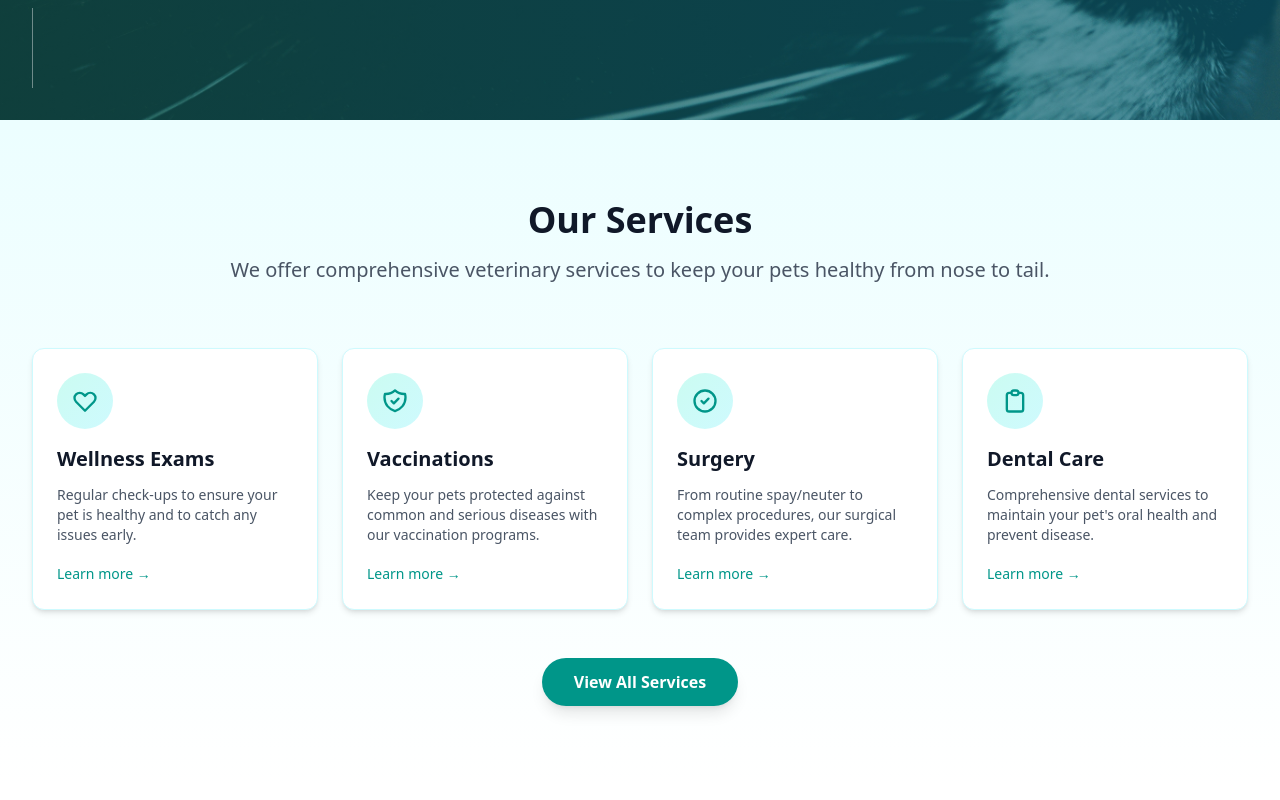
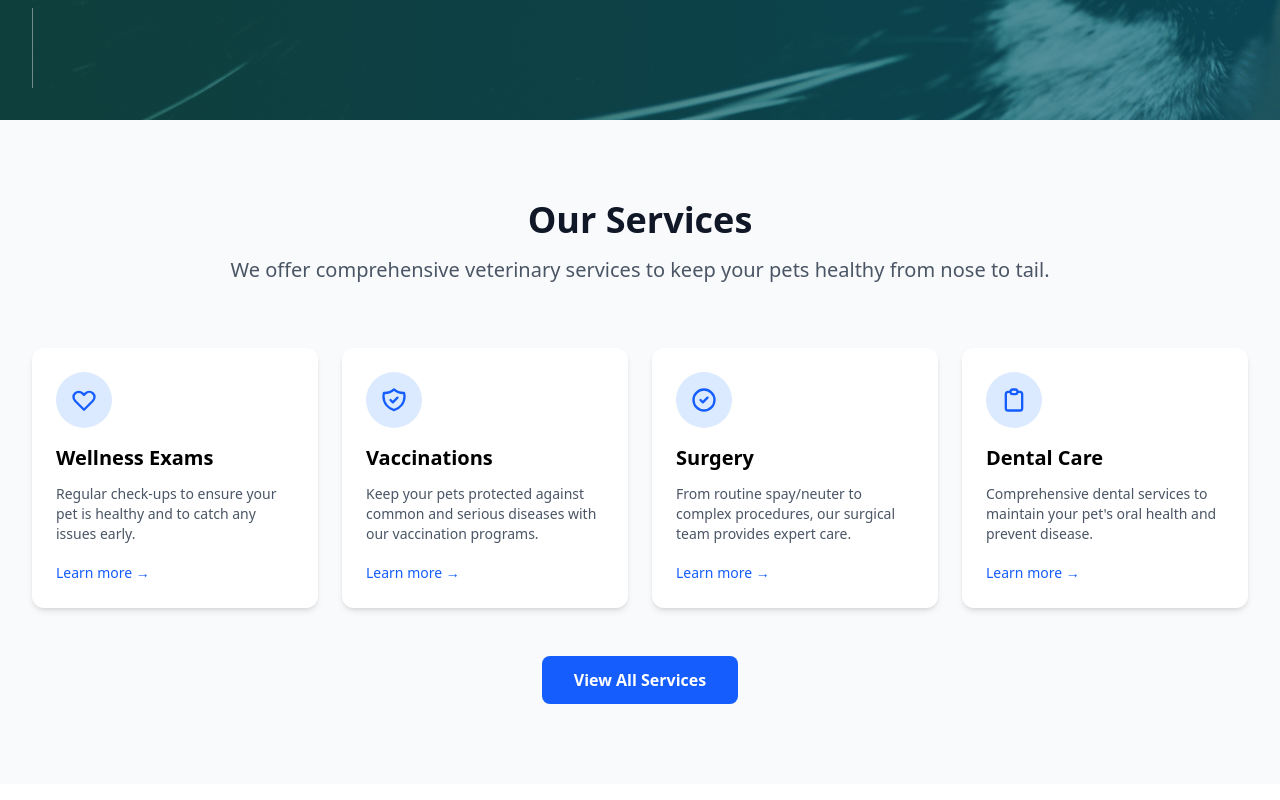
Before and after one commit to ngkhacduy74/Pettopia-Fe, a Next.js app in the folder pettopia-fe/: page /home in a window 1280 px wide. Shown: the part 680-1480 px from the top of the page. Built offline with nearby package versions, Linux system fonts and the light colour scheme.

Commit message:
animation cho service, thêm logo

```diff
--- a/pettopia-fe/package.json
+++ b/pettopia-fe/package.json
@@ -8,6 +8,7 @@
     "start": "next start"
   },
   "dependencies": {
+    "framer-motion": "^12.23.22",
     "next": "15.5.4",
     "react": "19.1.0",
     "react-dom": "19.1.0"
--- a/pettopia-fe/src/app/home/page.tsx
+++ b/pettopia-fe/src/app/home/page.tsx
@@ -2,10 +2,13 @@
 
 import { useState, useEffect } from 'react';
 import Link from 'next/link';
+import { motion, useInView } from 'framer-motion';
+import { useRef } from 'react';
 
 export default function Home() {
   const [scrolled, setScrolled] = useState(false);
-
+  const servicesRef = useRef(null);
+  const isInView = useInView(servicesRef, { once: true, amount: 0.3 });
   useEffect(() => {
     const handleScroll = () => {
       setScrolled(window.scrollY > 50);
@@ -29,28 +32,8 @@ export default function Home() {
           <div className="flex justify-between items-center h-16">
             <div className="flex items-center">
                 <Link href="/" className="flex items-center">
-                <svg
-                  className={`w-8 h-8 mr-3 transition-colors ${
-                    scrolled ? 'text-teal-600' : 'text-white'
-                  }`}
-                  fill="none"
-                  stroke="currentColor"
-                  viewBox="0 0 24 24"
-                >
-                  <path
-                    strokeLinecap="round"
-                    strokeLinejoin="round"
-                    strokeWidth={2}
-                    d="M12 8v13m0-13V6a2 2 0 112 2h-2zm0 0V5.5A2.5 2.5 0 109.5 8H12zm-7 4h14M5 12a2 2 0 110-4h14a2 2 0 110 4M5 12v7a2 2 0 002 2h10a2 2 0 002-2v-7"
-                  />
-                </svg>
-                <span
-                  className={`text-xl font-semibold transition-colors ${
-                    scrolled ? 'text-gray-900' : 'text-white'
-                  }`}
-                >
-                  Pettopia
-                </span>
+                <img src="/sampleimg/logo.png" alt="Logo" className="h-12 mr-3" />
+                  <span className="text-xl font-semibold text-white">Pettopia</span>
                 </Link>
             </div>
 
@@ -180,151 +163,124 @@ export default function Home() {
       </section>
 
       {/* Services Section */}
-      <section className="py-20 bg-gradient-to-b from-cyan-50 to-white">
+      <section ref={servicesRef} className="py-20 bg-gray-50">
         <div className="max-w-7xl mx-auto px-4 sm:px-6 lg:px-8">
           <div className="text-center mb-16">
-            <h2 className="text-4xl font-bold text-gray-900 mb-4">
-              Our Services
-            </h2>
-            <p className="text-xl text-gray-600">
-              We offer comprehensive veterinary services to keep your pets
-              healthy from nose to tail.
-            </p>
+            <h2 className="text-4xl font-bold text-gray-900 mb-4">Our Services</h2>
+            <p className="text-xl text-gray-600">We offer comprehensive veterinary services to keep your pets healthy from nose to tail.</p>
           </div>
 
-          <div className="grid md:grid-cols-4 gap-6">
-            <div className="bg-white rounded-xl p-6 shadow-md hover:shadow-xl transition border border-cyan-100">
-              <div className="w-14 h-14 bg-gradient-to-br from-teal-100 to-cyan-100 rounded-full flex items-center justify-center mb-4">
-                <svg
-                  className="w-7 h-7 text-teal-600"
-                  fill="none"
-                  stroke="currentColor"
-                  viewBox="0 0 24 24"
+          <div className="grid md:grid-cols-4 gap-6 relative">
+            {/* Service 1 - Wellness Exams */}
+            <div className="bg-white rounded-xl p-6 shadow-md hover:shadow-xl transition">
+              <motion.div
+                initial={{ x: -600, y: -200 }}
+                animate={isInView ? { x: 0, y: 0 } : { x: -600, y: -200 }}
+                transition={{ duration: 0.8, delay: 0.1, type: "spring", stiffness: 60 }}
+                className="w-14 h-14 bg-blue-100 rounded-full flex items-center justify-center mb-4"
               >
-                  <path
-                    strokeLinecap="round"
-                    strokeLinejoin="round"
-                    strokeWidth={2}
-                    d="M4.318 6.318a4.5 4.5 0 000 6.364L12 20.364l7.682-7.682a4.5 4.5 0 00-6.364-6.364L12 7.636l-1.318-1.318a4.5 4.5 0 00-6.364 0z"
-                  />
+                <svg className="w-7 h-7 text-blue-600" fill="none" stroke="currentColor" viewBox="0 0 24 24">
+                  <path strokeLinecap="round" strokeLinejoin="round" strokeWidth={2} d="M4.318 6.318a4.5 4.5 0 000 6.364L12 20.364l7.682-7.682a4.5 4.5 0 00-6.364-6.364L12 7.636l-1.318-1.318a4.5 4.5 0 00-6.364 0z" />
                 </svg>
-              </div>
-              <h3 className="text-xl font-semibold mb-3 text-gray-900">
-                Wellness Exams
-              </h3>
-              <p className="text-gray-600 text-sm mb-4">
-                Regular check-ups to ensure your pet is healthy and to catch any
-                issues early.
-              </p>
-              <Link
-                href="/services/wellness"
-                className="text-teal-600 text-sm font-medium hover:text-teal-700 inline-flex items-center"
+              </motion.div>
+              <motion.div
+                initial={{ opacity: 0 }}
+                animate={isInView ? { opacity: 1 } : { opacity: 0 }}
+                transition={{ delay: 0.9 }}
               >
+                <h3 className="text-xl font-semibold mb-3">Wellness Exams</h3>
+                <p className="text-gray-600 text-sm mb-4">Regular check-ups to ensure your pet is healthy and to catch any issues early.</p>
+                <Link href="/services/wellness" className="text-blue-600 text-sm font-medium hover:text-blue-700 inline-flex items-center">
                   Learn more →
                 </Link>
+              </motion.div>
             </div>
 
-            <div className="bg-white rounded-xl p-6 shadow-md hover:shadow-xl transition border border-cyan-100">
-              <div className="w-14 h-14 bg-gradient-to-br from-teal-100 to-cyan-100 rounded-full flex items-center justify-center mb-4">
-                <svg
-                  className="w-7 h-7 text-teal-600"
-                  fill="none"
-                  stroke="currentColor"
-                  viewBox="0 0 24 24"
+            {/* Service 2 - Vaccinations */}
+            <div className="bg-white rounded-xl p-6 shadow-md hover:shadow-xl transition">
+              <motion.div
+                initial={{ x: -400, y: -200 }}
+                animate={isInView ? { x: 0, y: 0 } : { x: -400, y: -200 }}
+                transition={{ duration: 0.8, delay: 0.2, type: "spring", stiffness: 60 }}
+                className="w-14 h-14 bg-blue-100 rounded-full flex items-center justify-center mb-4"
               >
-                  <path
-                    strokeLinecap="round"
-                    strokeLinejoin="round"
-                    strokeWidth={2}
-                    d="M9 12l2 2 4-4m5.618-4.016A11.955 11.955 0 0112 2.944a11.955 11.955 0 01-8.618 3.04A12.02 12.02 0 003 9c0 5.591 3.824 10.29 9 11.622 5.176-1.332 9-6.03 9-11.622 0-1.042-.133-2.052-.382-3.016z"
-                  />
+                <svg className="w-7 h-7 text-blue-600" fill="none" stroke="currentColor" viewBox="0 0 24 24">
+                  <path strokeLinecap="round" strokeLinejoin="round" strokeWidth={2} d="M9 12l2 2 4-4m5.618-4.016A11.955 11.955 0 0112 2.944a11.955 11.955 0 01-8.618 3.04A12.02 12.02 0 003 9c0 5.591 3.824 10.29 9 11.622 5.176-1.332 9-6.03 9-11.622 0-1.042-.133-2.052-.382-3.016z" />
                 </svg>
-              </div>
-              <h3 className="text-xl font-semibold mb-3 text-gray-900">
-                Vaccinations
-              </h3>
-              <p className="text-gray-600 text-sm mb-4">
-                Keep your pets protected against common and serious diseases with
-                our vaccination programs.
-              </p>
-              <Link
-                href="/services/vaccinations"
-                className="text-teal-600 text-sm font-medium hover:text-teal-700 inline-flex items-center"
+              </motion.div>
+              <motion.div
+                initial={{ opacity: 0 }}
+                animate={isInView ? { opacity: 1 } : { opacity: 0 }}
+                transition={{ delay: 1.0 }}
               >
+                <h3 className="text-xl font-semibold mb-3">Vaccinations</h3>
+                <p className="text-gray-600 text-sm mb-4">Keep your pets protected against common and serious diseases with our vaccination programs.</p>
+                <Link href="/services/vaccinations" className="text-blue-600 text-sm font-medium hover:text-blue-700 inline-flex items-center">
                   Learn more →
                 </Link>
+              </motion.div>
             </div>
 
-            <div className="bg-white rounded-xl p-6 shadow-md hover:shadow-xl transition border border-cyan-100">
-              <div className="w-14 h-14 bg-gradient-to-br from-teal-100 to-cyan-100 rounded-full flex items-center justify-center mb-4">
-                <svg
-                  className="w-7 h-7 text-teal-600"
-                  fill="none"
-                  stroke="currentColor"
-                  viewBox="0 0 24 24"
+            {/* Service 3 - Surgery */}
+            <div className="bg-white rounded-xl p-6 shadow-md hover:shadow-xl transition">
+              <motion.div
+                initial={{ x: 400, y: -200 }}
+                animate={isInView ? { x: 0, y: 0 } : { x: 400, y: -200 }}
+                transition={{ duration: 0.8, delay: 0.3, type: "spring", stiffness: 60 }}
+                className="w-14 h-14 bg-blue-100 rounded-full flex items-center justify-center mb-4"
               >
-                  <path
-                    strokeLinecap="round"
-                    strokeLinejoin="round"
-                    strokeWidth={2}
-                    d="M9 12l2 2 4-4m6 2a9 9 0 11-18 0 9 9 0 0118 0z"
-                  />
+                <svg className="w-7 h-7 text-blue-600" fill="none" stroke="currentColor" viewBox="0 0 24 24">
+                  <path strokeLinecap="round" strokeLinejoin="round" strokeWidth={2} d="M9 12l2 2 4-4m6 2a9 9 0 11-18 0 9 9 0 0118 0z" />
                 </svg>
-              </div>
-              <h3 className="text-xl font-semibold mb-3 text-gray-900">
-                Surgery
-              </h3>
-              <p className="text-gray-600 text-sm mb-4">
-                From routine spay/neuter to complex procedures, our surgical team
-                provides expert care.
-              </p>
-              <Link
-                href="/services/surgery"
-                className="text-teal-600 text-sm font-medium hover:text-teal-700 inline-flex items-center"
+              </motion.div>
+              <motion.div
+                initial={{ opacity: 0 }}
+                animate={isInView ? { opacity: 1 } : { opacity: 0 }}
+                transition={{ delay: 1.1 }}
               >
+                <h3 className="text-xl font-semibold mb-3">Surgery</h3>
+                <p className="text-gray-600 text-sm mb-4">From routine spay/neuter to complex procedures, our surgical team provides expert care.</p>
+                <Link href="/services/surgery" className="text-blue-600 text-sm font-medium hover:text-blue-700 inline-flex items-center">
                   Learn more →
                 </Link>
+              </motion.div>
             </div>
 
-            <div className="bg-white rounded-xl p-6 shadow-md hover:shadow-xl transition border border-cyan-100">
-              <div className="w-14 h-14 bg-gradient-to-br from-teal-100 to-cyan-100 rounded-full flex items-center justify-center mb-4">
-                <svg
-                  className="w-7 h-7 text-teal-600"
-                  fill="none"
-                  stroke="currentColor"
-                  viewBox="0 0 24 24"
+            {/* Service 4 - Dental Care */}
+            <div className="bg-white rounded-xl p-6 shadow-md hover:shadow-xl transition">
+              <motion.div
+                initial={{ x: 600, y: -200 }}
+                animate={isInView ? { x: 0, y: 0 } : { x: 600, y: -200 }}
+                transition={{ duration: 0.8, delay: 0.4, type: "spring", stiffness: 60 }}
+                className="w-14 h-14 bg-blue-100 rounded-full flex items-center justify-center mb-4"
               >
-                  <path
-                    strokeLinecap="round"
-                    strokeLinejoin="round"
-                    strokeWidth={2}
-                    d="M9 5H7a2 2 0 00-2 2v12a2 2 0 002 2h10a2 2 0 002-2V7a2 2 0 00-2-2h-2M9 5a2 2 0 002 2h2a2 2 0 002-2M9 5a2 2 0 012-2h2a2 2 0 012 2"
-                  />
+                <svg className="w-7 h-7 text-blue-600" fill="none" stroke="currentColor" viewBox="0 0 24 24">
+                  <path strokeLinecap="round" strokeLinejoin="round" strokeWidth={2} d="M9 5H7a2 2 0 00-2 2v12a2 2 0 002 2h10a2 2 0 002-2V7a2 2 0 00-2-2h-2M9 5a2 2 0 002 2h2a2 2 0 002-2M9 5a2 2 0 012-2h2a2 2 0 012 2" />
                 </svg>
-              </div>
-              <h3 className="text-xl font-semibold mb-3 text-gray-900">
-                Dental Care
-              </h3>
-              <p className="text-gray-600 text-sm mb-4">
-                Comprehensive dental services to maintain your pet's oral health
-                and prevent disease.
-              </p>
-              <Link
-                href="/services/dental"
-                className="text-teal-600 text-sm font-medium hover:text-teal-700 inline-flex items-center"
+              </motion.div>
+              <motion.div
+                initial={{ opacity: 0 }}
+                animate={isInView ? { opacity: 1 } : { opacity: 0 }}
+                transition={{ delay: 1.2 }}
               >
+                <h3 className="text-xl font-semibold mb-3">Dental Care</h3>
+                <p className="text-gray-600 text-sm mb-4">Comprehensive dental services to maintain your pet's oral health and prevent disease.</p>
+                <Link href="/services/dental" className="text-blue-600 text-sm font-medium hover:text-blue-700 inline-flex items-center">
                   Learn more →
                 </Link>
+              </motion.div>
             </div>
           </div>
 
           <div className="text-center mt-12">
-            <button className="bg-teal-600 text-white px-8 py-3 rounded-full font-semibold hover:bg-teal-700 transition shadow-lg">
+            <button className="bg-blue-600 text-white px-8 py-3 rounded-lg font-semibold hover:bg-blue-700 transition">
               View All Services
             </button>
           </div>
         </div>
       </section>
+
+
 
       {/* Why Choose Pettopia Section */}
       <section className="py-20 bg-white">
@@ -565,7 +521,7 @@ export default function Home() {
       <section className="bg-gradient-to-r from-teal-600 to-cyan-600 py-16">
         <div className="max-w-4xl mx-auto px-4 sm:px-6 lg:px-8 text-center">
           <h2 className="text-4xl font-bold text-white mb-4">
-            Ready to Schedule Your Pet's Visit?
+            Chốt phần kết ở đây đặt lịch, chăm sóc,....
           </h2>
           <p className="text-xl text-cyan-50 mb-8">
             Whether it's time for a check-up or your pet needs special care, our
```
Also changed, not shown: pettopia-fe/public/sampleimg/logo.png (added), 1 other file (tests, documents, lock files or other folders). Lines whose indentation alone changed are shown as unchanged.
